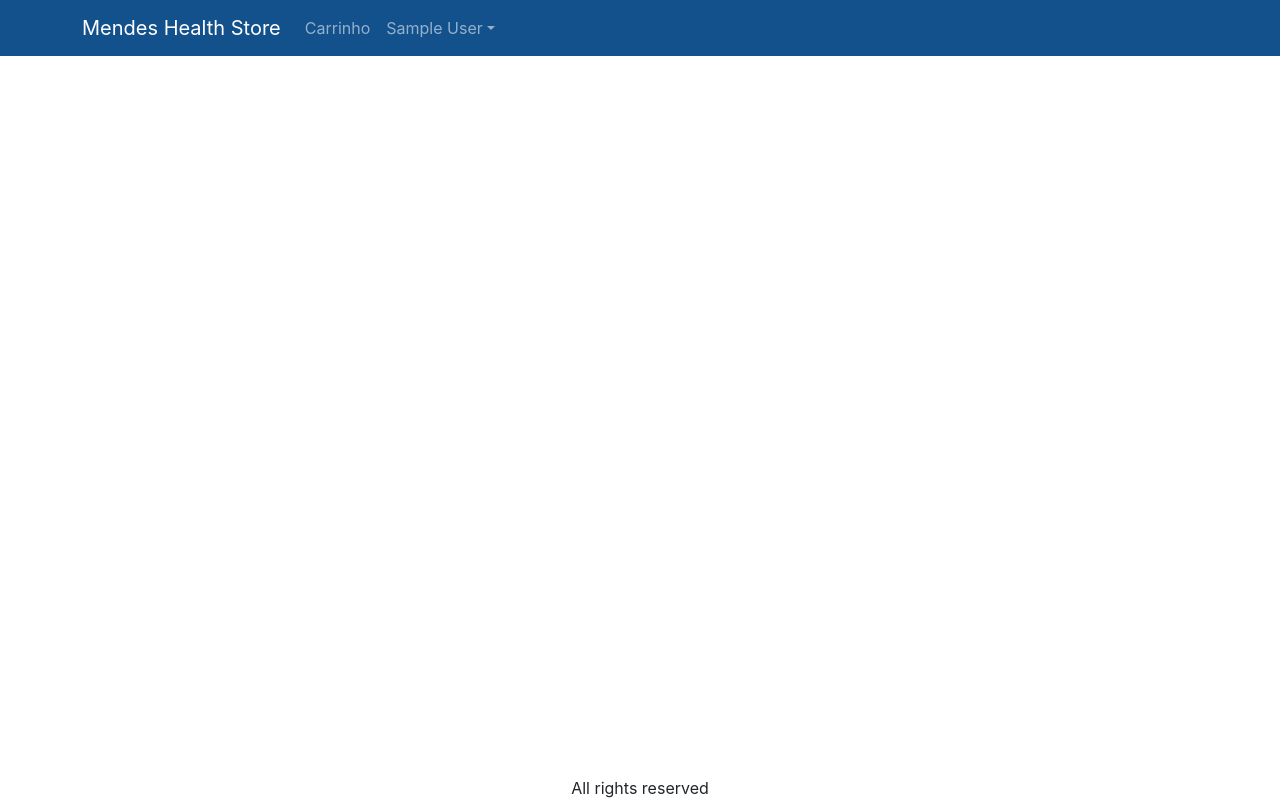
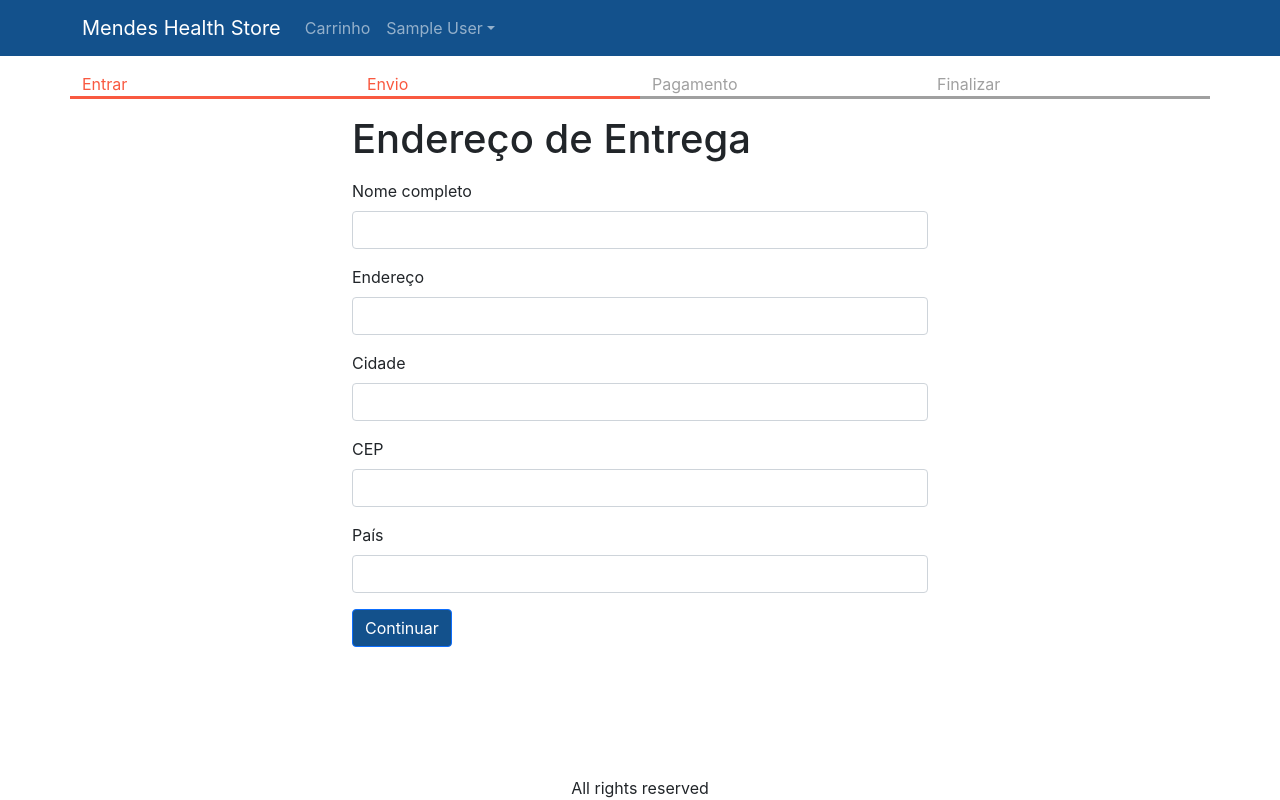
Before and after one commit to Pavanin92/proj_ecommerce, a React (Create React App) app in the folder frontend/: page /shipping in a window 1280 px wide. Built offline with nearby package versions, Linux system fonts and the light colour scheme; sample sign-in values are in the browser's storage.

Commit message:
shipping_components

```diff
--- a/frontend/src/App.js
+++ b/frontend/src/App.js
@@ -11,6 +11,7 @@
 import CartScreen from './screens/CartScreen';
 import HomeScreen from './screens/HomeScreen';
 import ProductScreen from './screens/ProductScreen';
+import ShippingAddressScreen from './screens/ShippingAddressScreen';
 import SigninScreen from './screens/SigninScreen';
 import { Store } from './Store';
 
@@ -21,6 +22,7 @@
   const signoutHandler = () => {
     ctxDispatch({ type: 'USER_SIGNOUT' });
     localStorage.removeItem('userInfo');
+    localStorage.removeItem('shippingAddress');
   };
 
   return (
@@ -74,6 +76,7 @@
               <Route path="/product/:slug" element={<ProductScreen />} />
               <Route path="/cart" element={<CartScreen />} />
               <Route path="/signin" element={<SigninScreen />} />
+              <Route path="/shipping" element={<ShippingAddressScreen />} />
               <Route path="/" element={<HomeScreen />} />
             </Routes>
           </Container>
--- a/frontend/src/Store.js
+++ b/frontend/src/Store.js
@@ -8,6 +8,9 @@
     : null,
 
   cart: {
+    shippingAddress: localStorage.getItem('shippingAddress')
+      ? JSON.parse(localStorage.getItem('shippingAddress'))
+      : {},
     cartItems: localStorage.getItem('cartItems')
       ? JSON.parse(localStorage.getItem('cartItems'))
       : [],
@@ -42,6 +45,15 @@
       return {
         ...state,
         userInfo: null,
+        cart: {
+          cartItems: [],
+          shippingAddress: {},
+        },
+      };
+    case 'SAVE_SHIPPING_ADDRESS':
+      return {
+        ...state,
+        cart: { ...state.cart, shippingAddress: action.payload },
       };
     default:
       return state;
--- /dev/null
+++ b/frontend/src/components/CheckoutSteps.js
@@ -0,0 +1,14 @@
+import React from 'react';
+import Col from 'react-bootstrap/Col';
+import Row from 'react-bootstrap/Row';
+
+export default function CheckoutSteps(props) {
+  return (
+    <Row className="checkout-steps">
+      <Col className={props.step1 ? 'active' : ''}>Entrar</Col>
+      <Col className={props.step2 ? 'active' : ''}>Envio</Col>
+      <Col className={props.step3 ? 'active' : ''}>Pagamento</Col>
+      <Col className={props.step4 ? 'active' : ''}>Finalizar</Col>
+    </Row>
+  );
+}
--- a/frontend/src/index.css
+++ b/frontend/src/index.css
@@ -57,3 +57,12 @@
 .color-nav {
   background-color: #13518c;
 }
+
+.checkout-steps > div {
+  border-bottom: 0.2rem solid #a0a0a0;
+  color: #a0a0a0;
+}
+.checkout-steps > div.active {
+  border-bottom: 0.2rem solid #f95940;
+  color: #f95940;
+}
--- /dev/null
+++ b/frontend/src/screens/ShippingAddressScreen.js
@@ -0,0 +1,110 @@
+import React, { useContext, useEffect, useState } from 'react';
+import Button from 'react-bootstrap/Button';
+import Form from 'react-bootstrap/Form';
+import { Helmet } from 'react-helmet-async';
+import { useNavigate } from 'react-router-dom';
+import CheckoutSteps from '../components/CheckoutSteps';
+import { Store } from '../Store';
+
+export default function ShippingAddressScreen() {
+  const navigate = useNavigate();
+  const { state, dispatch: ctxDispatch } = useContext(Store);
+  const {
+    userInfo,
+    cart: { shippingAddress },
+  } = state;
+  const [fullName, setFullName] = useState(shippingAddress.fullName || '');
+  const [address, setAddress] = useState(shippingAddress.address || '');
+  const [city, setCity] = useState(shippingAddress.city || '');
+  const [postalCode, setPostalCode] = useState(
+    shippingAddress.postalCode || ''
+  );
+  useEffect(() => {
+    if (!userInfo) {
+      navigate('/signin?redirect=/shipping');
+    }
+  }, [userInfo, navigate]);
+  const [country, setCountry] = useState(shippingAddress.country || '');
+  const submitHandler = (e) => {
+    e.preventDefault();
+    ctxDispatch({
+      type: 'SAVE_SHIPPING_ADDRESS',
+      payload: {
+        fullName,
+        address,
+        city,
+        postalCode,
+        country,
+      },
+    });
+    localStorage.setItem(
+      'shippingAddress',
+      JSON.stringify({
+        fullName,
+        address,
+        city,
+        postalCode,
+        country,
+      })
+    );
+    navigate('/payment');
+  };
+  return (
+    <div>
+      <Helmet>
+        <title>Endereço de Entrega</title>
+      </Helmet>
+      <CheckoutSteps step1 step2></CheckoutSteps>
+      <div className="container small-container">
+        <h1 className="my-3">Endereço de Entrega</h1>
+        <Form onSubmit={submitHandler}>
+          <Form.Group className="mb-3" controlId="fullName">
+            <Form.Label>Nome completo</Form.Label>
+            <Form.Control
+              value={fullName}
+              onChange={(e) => setFullName(e.target.value)}
+              required
+            />
+          </Form.Group>
+          <Form.Group className="mb-3" controlId="address">
+            <Form.Label>Endereço</Form.Label>
+            <Form.Control
+              value={address}
+              onChange={(e) => setAddress(e.target.value)}
+              required
+            />
+          </Form.Group>
+          <Form.Group className="mb-3" controlId="city">
+            <Form.Label>Cidade</Form.Label>
+            <Form.Control
+              value={city}
+              onChange={(e) => setCity(e.target.value)}
+              required
+            />
+          </Form.Group>
+          <Form.Group className="mb-3" controlId="postalCode">
+            <Form.Label>CEP</Form.Label>
+            <Form.Control
+              value={postalCode}
+              onChange={(e) => setPostalCode(e.target.value)}
+              required
+            />
+          </Form.Group>
+          <Form.Group className="mb-3" controlId="country">
+            <Form.Label>País</Form.Label>
+            <Form.Control
+              value={country}
+              onChange={(e) => setCountry(e.target.value)}
+              required
+            />
+          </Form.Group>
+          <div className="mb-3">
+            <Button variant="primary" type="submit">
+              Continuar
+            </Button>
+          </div>
+        </Form>
+      </div>
+    </div>
+  );
+}
```
